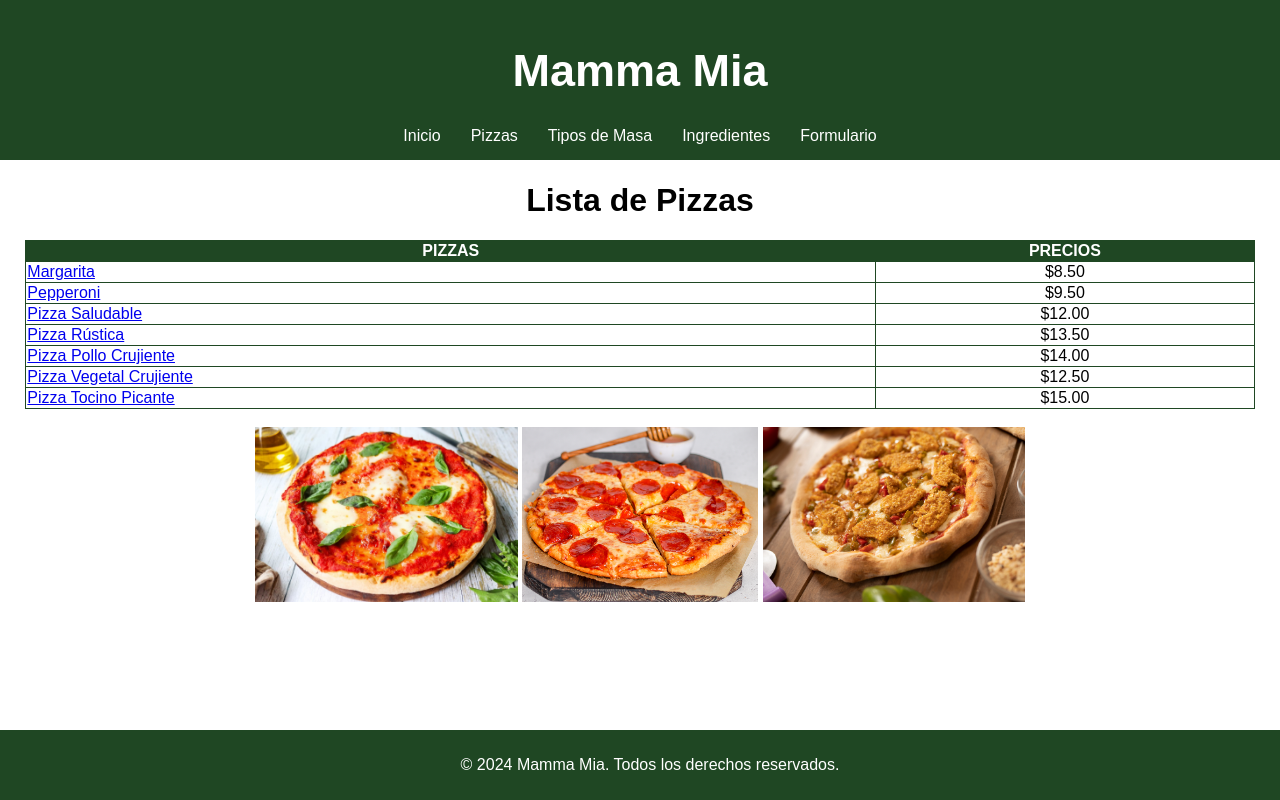
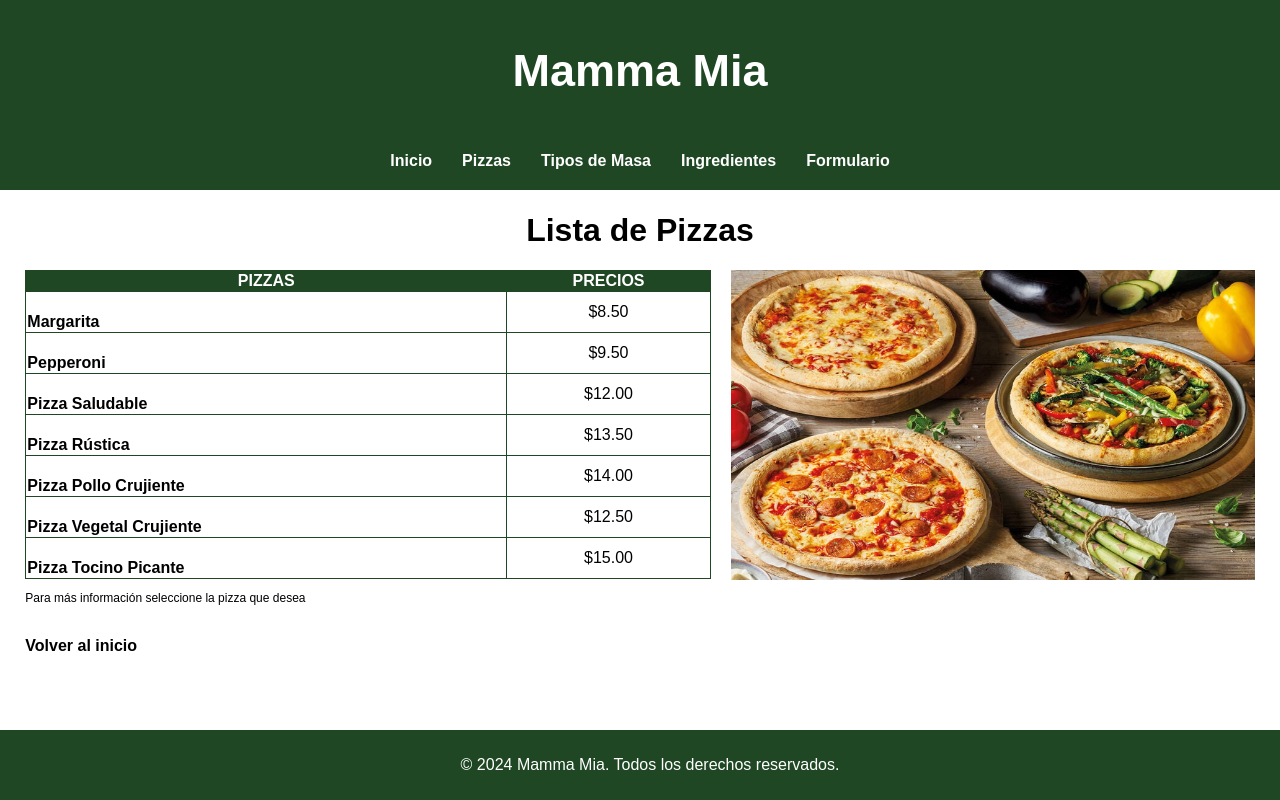
Before and after one commit to pipefie/restaurante, a Django app: page /pizzas/ in a window 1280 px wide. Run offline with Django 5.2, Linux system fonts and the light colour scheme; data comes from the database, SQL or seed files in the repository.

Commit message:
mas cambios css y añadido boton volver a inicio

```diff
--- a/pizzeria/templates/lista_ingredientes.html
+++ b/pizzeria/templates/lista_ingredientes.html
@@ -9,5 +9,6 @@
             <li>{{ ingrediente.nombre }}</a> - {{ ingrediente.descripcion }}</li>
         {% endfor %}
     </ul>
+    <a href="{% url 'portada' %}">Volver al inicio</a>
 </main>
 {%endblock%}
--- a/pizzeria/templates/lista_pizzas.html
+++ b/pizzeria/templates/lista_pizzas.html
@@ -4,14 +4,8 @@
 {%block content%}
 <main>
     <h1>Lista de Pizzas</h1>
-<!--
-    <ul>
-        {% for pizza in pizzas %}
-            <li><a href="{% url 'detalle_pizza' pizza.id %}">{{ pizza.nombre }}</a> - ${{ pizza.precio }}</li>
-        {% endfor %}
-    </ul>
--->
-
+    <div class="contenedor">
+        <div class="cont_tab">
             <table class="tabla-pizzas">
                 <thead>
                     <tr>
@@ -28,14 +22,16 @@
                     {% endfor %}
                 </tbody>
             </table>
-    <br>
+            <p class="pequeno">Para más información seleccione la pizza que desea</p>
+            <a href="{% url 'portada' %}">Volver al inicio</a>
+        </div>
+
 
         <div class="imagen">
-        <img src="{% static 'imagenes/margarita.jpg' %}" alt="Imagen de pizza margarita" height="175">
-        <img src="{% static 'imagenes/pepperoni.png' %}" alt="Imagen de pizza pepperoni" height="175">
-        <img src="{% static 'imagenes/polloCrujiente.jpg' %}" alt="Imagen de pizza pollo crujiente" height="175">
+            <img src="{% static 'imagenes/pizzas.jpg' %}" alt="Imagen de pizzas" height="310">
+        </div>
+    </div>
 
-    </div>
 </main>
 <br>
 <br>
--- a/pizzeria/templates/lista_tipos_masa.html
+++ b/pizzeria/templates/lista_tipos_masa.html
@@ -9,5 +9,8 @@
             <li><a href="{% url 'detalle_tipo_masa' tipo.id %}">{{ tipo.nombre }}</a> - {{ tipo.descripcion }}</li>
         {% endfor %}
     </ul>
+
+    <p class="pequeno">Para ver las pizzas disponibles con cada pizza, seleccione la masa deseada</p>
+    <a href="{% url 'portada' %}">Volver al inicio</a>
 </main>
 {%endblock%}
--- a/pizzeria/templates/portada.html
+++ b/pizzeria/templates/portada.html
@@ -35,4 +35,5 @@
 <br>
 <br>
 <br>
+<br>
 {%endblock%}
--- a/static/css/styles.css
+++ b/static/css/styles.css
@@ -87,18 +87,16 @@ main h2{
 
 
 /*DETALLE PIZZA*/
-
-
 .det_pizza{
     display: flex;
 }
 .texto_pizza {
-    flex: 1; /* El texto ocupa el espacio disponible */
+    flex: 1;
 }
 
 .imagen_detPizza{
-    flex: 0 0 300px; /* La imagen ocupa un espacio fijo de 300px */
-    text-align: right; /* Centra la imagen en su contenedor */
+    flex: 0 0 300px;
+    text-align: right;
 }
 
 
@@ -119,3 +117,78 @@ table td{
 table td.precio{
     text-align: center;
 }
+
+/*Contenedores lista pizzas*/
+.contenedor {
+    display: flex;
+    justify-content: space-between;
+    align-items: flex-start;
+    gap: 20px;
+}
+
+.cont_tab {
+    flex: 1; /* La tabla ocupará el espacio restante */
+}
+
+/*FORMULARIO*/
+main.formulario{
+    max-width: 1000px;
+    margin: 30px auto;
+    padding: 20px;
+    background-color: #fff;
+    border-radius: 10px;
+    box-shadow: 0 21px 25px #1f4723;
+}
+
+fieldset {
+    border: 1px solid #c3c2c2;
+    border-radius: 10px;
+    margin-bottom: 20px;
+}
+
+legend {
+    font-weight: bold;
+    color: #1f4723;
+    padding: 0 5px;
+}
+
+h1.formulario {
+    color: #1f4723;
+}
+
+label {
+    font-weight: bold;
+}
+
+input[type="text"], input[type="email"], input[type="date"], input[type="time"], select, textarea {
+    width: 100%;
+    padding: 10px;
+    margin-bottom: 15px;
+    border: 1px solid #ccc;
+    border-radius: 5px;
+    font-size: 1rem;
+    box-sizing: border-box;
+}
+
+input[type="submit"] {
+    background-color: #1f4723;
+    color: white;
+    border: none;
+    border-radius: 5px;
+    padding: 10px 20px;
+    font-size: 1rem;
+}
+
+/*LINKS*/
+a {
+    display: inline-block;
+    margin-top: 20px;
+    text-decoration: none;
+    color: black;
+    font-weight: bold;
+    transition: color 0.3s ease;
+}
+
+.pequeno{
+    font-size: 12px;
+}
```
Also changed, not shown: pizzeria/templates/detalle_ingrediente.html (deleted, +0 -15 lines), pizzeria/templates/formulario.html (+8 -7 lines), static/imagenes/pizzas.jpg (added). Lines whose indentation alone changed are shown as unchanged.
